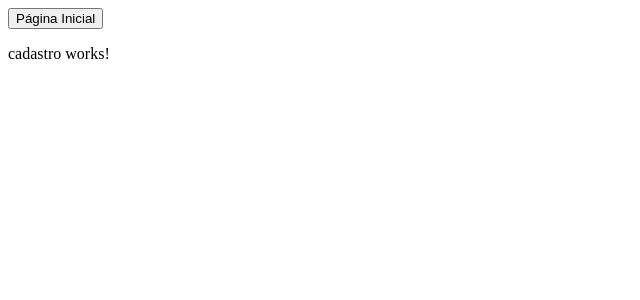
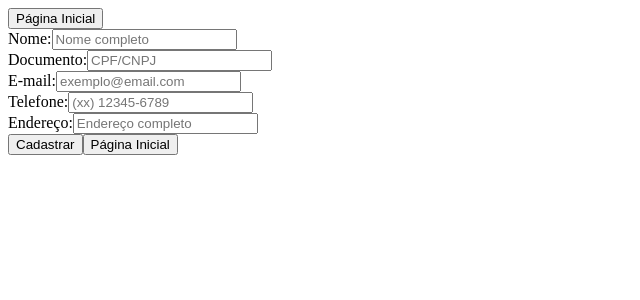
Before and after one commit to klaynmolina/ProjetoMXM, an Angular app in the folder FrontEnd/FrontEnd_CadastroPessoa_MXM/: page /cadastro in a window 1280 px wide. Shown: the top 300 px of the page, without its empty margins (0-640 px from the left). Built offline with nearby package versions, Linux system fonts and the light colour scheme.

Commit message:
Criação do componente formulário

```diff
--- /dev/null
+++ b/FrontEnd/FrontEnd_CadastroPessoa_MXM/src/app/Components/formulario/formulario.component.html
@@ -0,0 +1,26 @@
+<form action="">
+    <div class="formulario-cadastro">
+        <label for="nome">Nome:</label>
+        <input type="text" formControlName="nome" placeholder="Nome completo" required>
+    </div>
+    <div class="formulario-cadastro">
+        <label for="nome">Documento:</label>
+        <input type="text" formControlName="documento" placeholder="CPF/CNPJ" required>
+    </div>
+    <div class="formulario-cadastro">
+        <label for="nome">E-mail:</label>
+        <input type="text" formControlName="email" placeholder="exemplo@email.com" required>
+    </div>
+    <div class="formulario-cadastro">
+        <label for="nome">Telefone:</label>
+        <input type="text" formControlName="telefone" placeholder="(xx) 12345-6789" required>
+    </div>
+    <div class="formulario-cadastro">
+        <label for="nome">Endereço:</label>
+        <input type="text" formControlName="endereco" placeholder="Endereço completo" required>
+    </div>
+    <div class="btn-cadastrar">
+        <button type="submit">Cadastrar</button>
+        <button routerLink="/home">Página Inicial</button>
+    </div>
+</form>
--- a/FrontEnd/FrontEnd_CadastroPessoa_MXM/src/app/Pages/cadastro/cadastro.component.html
+++ b/FrontEnd/FrontEnd_CadastroPessoa_MXM/src/app/Pages/cadastro/cadastro.component.html
@@ -1,2 +1,2 @@
 <button routerLink="/home">Página Inicial</button>
-<p>cadastro works!</p>
+<app-formulario></app-formulario>
--- a/FrontEnd/FrontEnd_CadastroPessoa_MXM/src/app/app.module.ts
+++ b/FrontEnd/FrontEnd_CadastroPessoa_MXM/src/app/app.module.ts
@@ -5,12 +5,14 @@ import { AppRoutingModule } from './app-routing.module';
 import { AppComponent } from './app.component';
 import { HomeComponent } from './Pages/home/home.component';
 import { CadastroComponent } from './Pages/cadastro/cadastro.component';
+import { FormularioComponent } from './Components/formulario/formulario.component';
 
 @NgModule({
   declarations: [
     AppComponent,
     HomeComponent,
-    CadastroComponent
+    CadastroComponent,
+    FormularioComponent
   ],
   imports: [
     BrowserModule,
```
Also changed, not shown: FrontEnd/FrontEnd_CadastroPessoa_MXM/src/app/Components/formulario/formulario.component.ts (added, +10 -0 lines), FrontEnd/FrontEnd_CadastroPessoa_MXM/src/app/Components/formulario/formulario.component.css (added), 3 other files (tests, documents, lock files or other folders).
